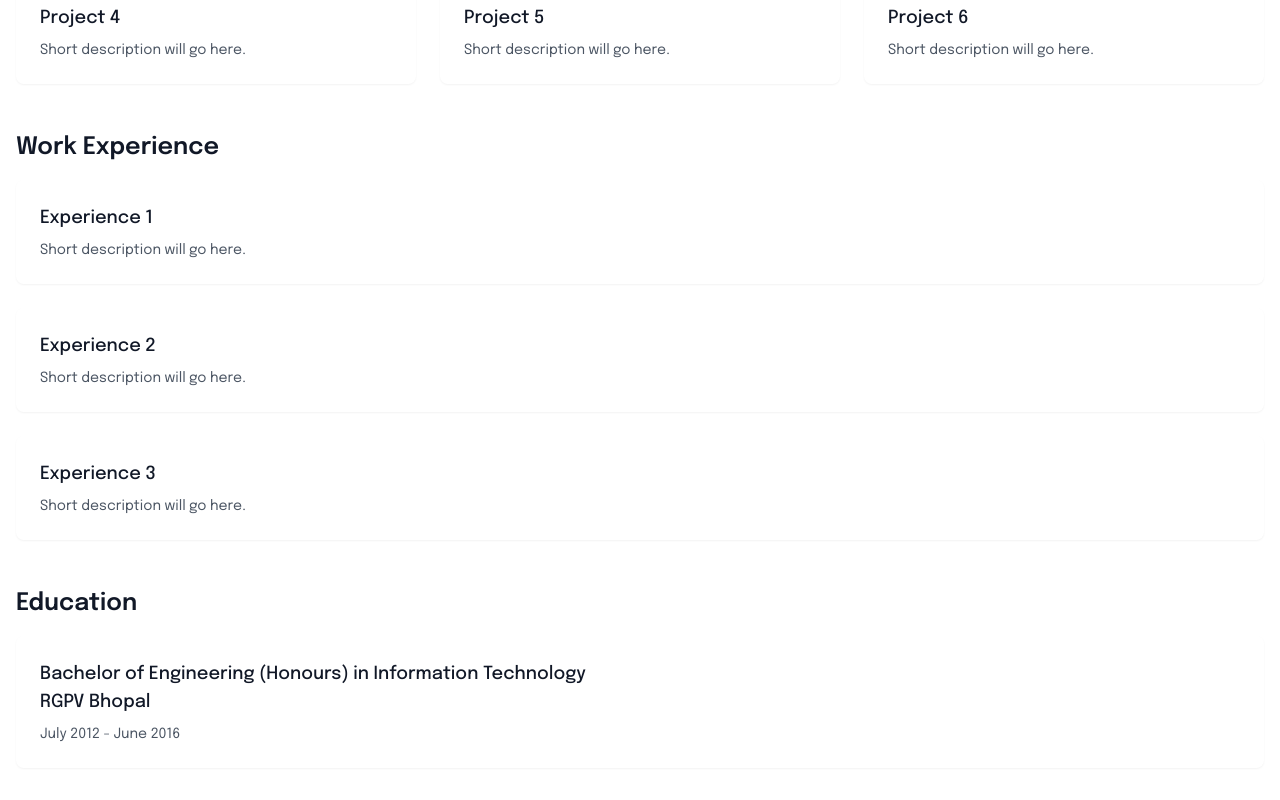
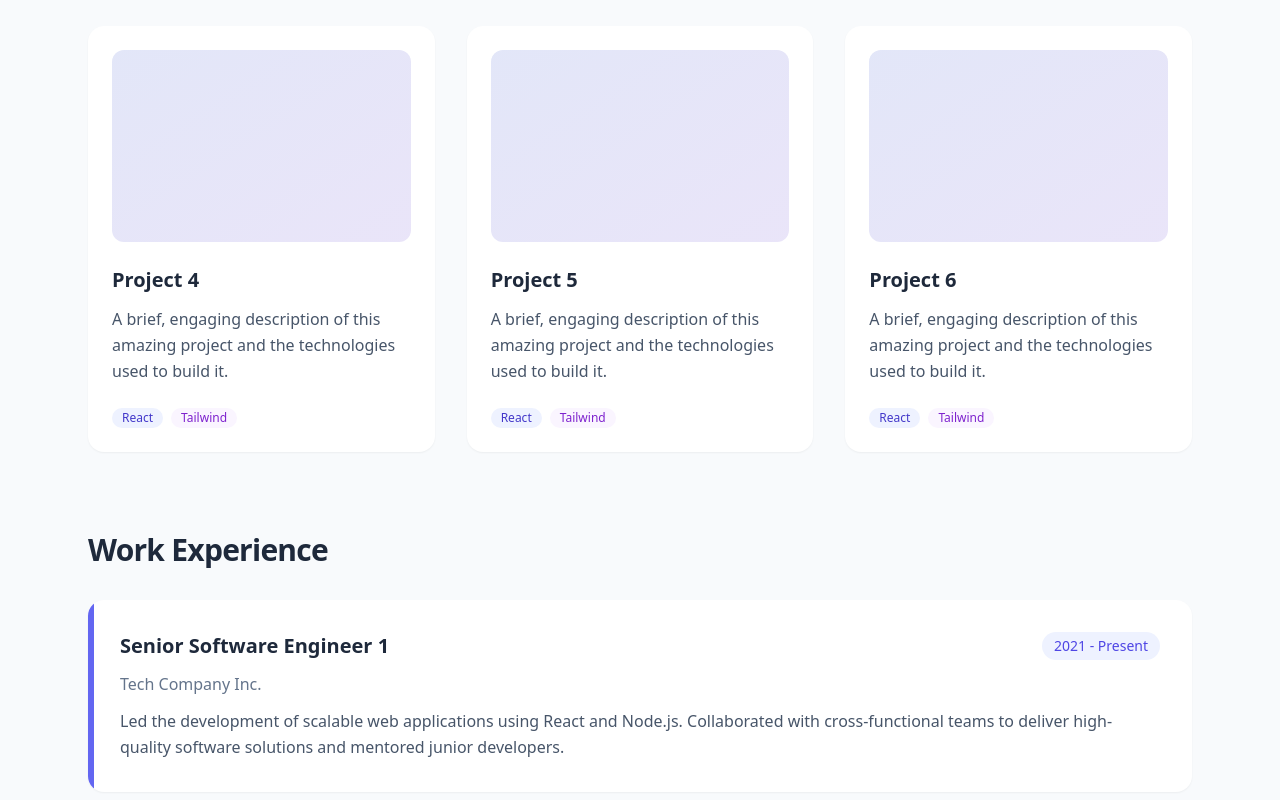
Before and after one commit to Pankaj-Shrivastava/my-portfolio-project, a React (Vite) app: page / in a window 1280 px wide. Shown: the part 960-1760 px from the top of the page. Built offline with nearby package versions, Linux system fonts and the light colour scheme; the HTML template or start-up script is replaced by a standard one.

Commit message:
extract Work Experience and Education into separate components

```diff
--- a/src/App.jsx
+++ b/src/App.jsx
@@ -1,49 +1,37 @@
 import React from 'react'
 import Header from './components/Header'
 import Hero from './components/Hero'
+import Education from './components/Education'
+import WorkExperience from './components/WorkExperience'
 import Footer from './components/Footer'
 
 export default function App() {
   return (
-    <div className="min-h-screen flex flex-col bg-white text-gray-900">
+    <div className="min-h-screen flex flex-col bg-slate-50 text-slate-900 font-sans">
       <Header />
-      <main className="flex-1 container mx-auto px-4 py-12">
+      <main className="flex-1 container mx-auto px-6 py-16 max-w-6xl">
         <Hero />
-        <section className="mt-12">
-          <h2 className="text-2xl font-semibold mb-4">Projects</h2>
-          <div className="grid gap-6 grid-cols-1 sm:grid-cols-2 lg:grid-cols-3">
+        <section className="mt-20">
+          <h2 className="text-3xl font-bold tracking-tight mb-8 text-slate-800">Featured Projects</h2>
+          <div className="grid gap-8 grid-cols-1 sm:grid-cols-2 lg:grid-cols-3">
             {/* Placeholder project cards */}
             {Array.from({ length: 6 }).map((_, i) => (
-              <div key={i} className="p-6 border rounded-lg shadow-sm">
-                <div className="h-40 bg-gray-100 rounded mb-4" />
-                <h3 className="text-lg font-medium">Project {i + 1}</h3>
-                <p className="text-sm text-gray-600 mt-2">Short description will go here.</p>
+              <div key={i} className="group p-6 bg-white border border-slate-200 rounded-2xl shadow-sm hover:shadow-md transition-all duration-300 hover:-translate-y-1">
+                <div className="h-48 bg-slate-100 rounded-xl mb-6 overflow-hidden relative">
+                  <div className="absolute inset-0 bg-gradient-to-br from-indigo-500/10 to-purple-500/10 group-hover:opacity-75 transition-opacity duration-300" />
+                </div>
+                <h3 className="text-xl font-semibold text-slate-800 group-hover:text-indigo-600 transition-colors duration-300">Project {i + 1}</h3>
+                <p className="text-slate-600 mt-3 leading-relaxed">A brief, engaging description of this amazing project and the technologies used to build it.</p>
+                <div className="mt-6 flex gap-2">
+                  <span className="inline-flex items-center px-2.5 py-0.5 rounded-full text-xs font-medium bg-indigo-50 text-indigo-700">React</span>
+                  <span className="inline-flex items-center px-2.5 py-0.5 rounded-full text-xs font-medium bg-purple-50 text-purple-700">Tailwind</span>
+                </div>
               </div>
             ))}
           </div>
         </section>
-        <section className="mt-12">
-          <h2 className="text-2xl font-semibold mb-4">Work Experience</h2>
-          <div className="grid gap-6 grid-cols-1 sm:grid-cols-1 lg:grid-cols-1">
-            {/* Placeholder project cards */}
-            {Array.from({ length: 3 }).map((_, i) => (
-              <div key={i} className="p-6 border rounded-lg shadow-sm">
-                <h3 className="text-lg font-medium">Experience {i + 1}</h3>
-                <p className="text-sm text-gray-600 mt-2">Short description will go here.</p>
-              </div>
-            ))}
-          </div>
-        </section>
-        <section className="mt-12">
-          <h2 className="text-2xl font-semibold mb-4">Education</h2>
-          <div className="grid gap-6 grid-cols-1 sm:grid-cols-1 lg:grid-cols-1">
-            <div className="p-6 border rounded-lg shadow-sm">
-              <h3 className="text-lg font-medium">Bachelor of Engineering (Honours) in Information Technology</h3>
-              <h3 className="text-lg font-medium">RGPV Bhopal</h3>
-              <p className="text-sm text-gray-600 mt-2">July 2012 - June 2016</p>
-            </div>
-          </div>
-        </section>
+        <WorkExperience />
+        <Education />
       </main>
       <Footer />
     </div>
--- /dev/null
+++ b/src/components/Education.jsx
@@ -0,0 +1,14 @@
+export default function Education() {
+  return (
+    <section className="mt-12">
+      <h2 className="text-2xl font-semibold mb-4">Education</h2>
+      <div className="grid gap-6 grid-cols-1 sm:grid-cols-1 lg:grid-cols-1">
+        <div className="p-6 border rounded-lg shadow-sm">
+          <h3 className="text-lg font-medium">Bachelor of Engineering (Honours) in Information Technology</h3>
+          <h3 className="text-lg font-medium">RGPV Bhopal</h3>
+          <p className="text-sm text-gray-600 mt-2">July 2012 - June 2016</p>
+        </div>
+      </div>
+    </section>
+  )
+}
--- /dev/null
+++ b/src/components/WorkExperience.jsx
@@ -0,0 +1,23 @@
+export default function WorkExperience() {
+  return (
+    <section className="mt-20">
+      <h2 className="text-3xl font-bold tracking-tight mb-8 text-slate-800">Work Experience</h2>
+      <div className="space-y-6">
+        {/* Placeholder project cards */}
+        {Array.from({ length: 3 }).map((_, i) => (
+          <div key={i} className="p-8 bg-white border border-slate-200 rounded-2xl shadow-sm hover:shadow-md transition-shadow duration-300 relative overflow-hidden">
+            <div className="absolute top-0 left-0 w-1.5 h-full bg-indigo-500 rounded-l-2xl"></div>
+            <div className="flex flex-col sm:flex-row sm:items-center justify-between mb-4">
+              <h3 className="text-xl font-semibold text-slate-800">Senior Software Engineer {i + 1}</h3>
+              <span className="text-sm font-medium text-indigo-600 bg-indigo-50 px-3 py-1 rounded-full w-fit mt-2 sm:mt-0">202{i + 1} - Present</span>
+            </div>
+            <h4 className="text-md font-medium text-slate-500 mb-4">Tech Company Inc.</h4>
+            <p className="text-slate-600 leading-relaxed">
+              Led the development of scalable web applications using React and Node.js. Collaborated with cross-functional teams to deliver high-quality software solutions and mentored junior developers.
+            </p>
+          </div>
+        ))}
+      </div>
+    </section>
+  )
+}
```
